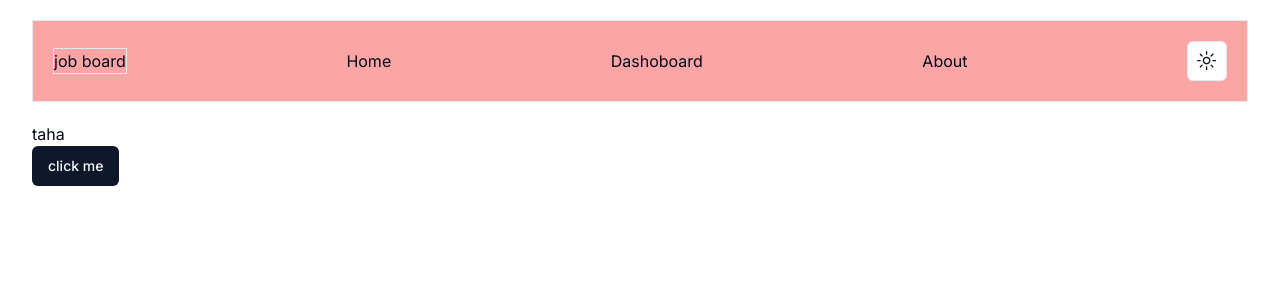
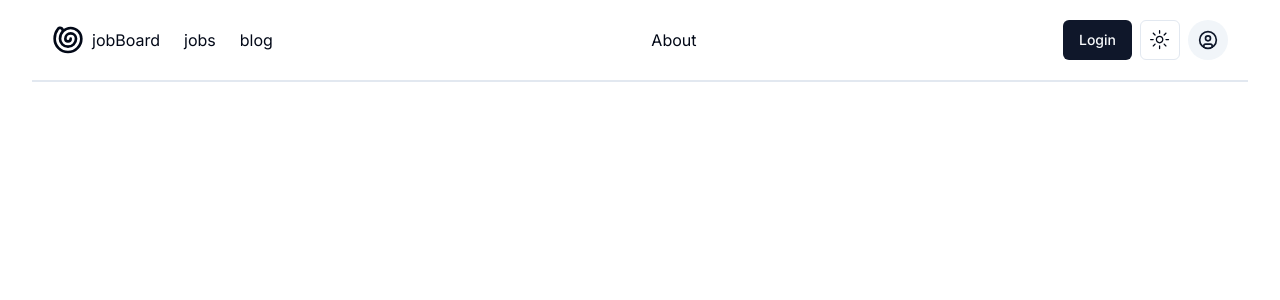
Before and after one commit to Mohamed-Taha-Essa/dj-job-board-microservice-app, a Next.js app in the folder frontend/: page / in a window 1280 px wide. Shown: the top 300 px of the page. Built offline with nearby package versions, Linux system fonts and the light colour scheme.

Commit message:
add dropdown menu &circle user

```diff
--- a/frontend/app/page.tsx
+++ b/frontend/app/page.tsx
@@ -4,8 +4,7 @@ export default function Home() {
   return (
     <div className="container">
       <Navbar></Navbar>
-      <h3>taha</h3>
-      <Button>click  me</Button>
+
     </div>
   );
 }
--- a/frontend/components/Navbar.tsx
+++ b/frontend/components/Navbar.tsx
@@ -1,23 +1,78 @@
 import Link from "next/link"
 import { ModeToggle } from "./DarkMode"
+import { Button } from "./ui/button"
+import { Shell } from "lucide-react"
+import { CircleUser } from "lucide-react"
+import {
+    DropdownMenu,
+    DropdownMenuContent,
+    DropdownMenuItem,
+    DropdownMenuLabel,
+    DropdownMenuSeparator,
+    DropdownMenuTrigger,
+  } from "@/components/ui/dropdown-menu"
+
 
 function Navbar(){
 
 
+
     return(
+
+
         <div>
-            <div className="flex items-center justify-between border my-5 p-5 bg-red-300">
-                <Link href='/' className="border">
-                    <span>job board</span>
-                </Link>
+            <div className="flex items-center justify-between border-b-2 py-5 px-5 bg-transparent ">
+               <div className="flex items-center">
+                    <Link  href='/'  className="flex gap-2 items-center" >
+                            <Shell className="w-8 h-8"/>
+                            <span>jobBoard</span>
+                    </Link>
+
+                    <Link className='mx-3 pl-3'   href='/jobs'>jobs </Link>
+
+                    <Link className='mx-3' href='/blog'>blog  </Link>
+               </div>
+
                 <Link href='/'>
-                    <span>Home</span>
-                </Link> <Link href='/'>
-                    <span>Dashoboard</span>
-                </Link> <Link href='/'>
                     <span>About</span>
                 </Link>
-                <ModeToggle></ModeToggle>
+
+                <div className="flex">
+                    <Button className="mr-2">
+                        <Link href='/'>
+                            Login
+                        </Link>
+                    </Button>
+
+                    <ModeToggle></ModeToggle>
+
+                    <div className="ml-2">
+
+                    <DropdownMenu>
+
+                        <DropdownMenuTrigger asChild>
+                            <Button variant="secondary" size='icon' className="rounded-full">
+                                < CircleUser className="h-5 w-5" />
+                                <span className="sr-only">Toggle user menu</span>
+                            </Button>
+                        </DropdownMenuTrigger>
+
+                            <DropdownMenuContent>
+                                <DropdownMenuLabel>My Account</DropdownMenuLabel>
+
+                                <DropdownMenuSeparator />
+
+                                <DropdownMenuItem>Profile</DropdownMenuItem>
+                                <DropdownMenuItem>Billing</DropdownMenuItem>
+                                <DropdownMenuItem>Team</DropdownMenuItem>
+                                <DropdownMenuItem>Subscription</DropdownMenuItem>
+
+                            </DropdownMenuContent>
+                        </DropdownMenu>
+
+
+                    </div>
+                </div>
             </div>
 
         </div>
@@ -25,7 +80,6 @@ function Navbar(){
     )
 
 
-
 }
 
 export default Navbar
--- a/frontend/package.json
+++ b/frontend/package.json
@@ -21,7 +21,8 @@
     "react": "^18",
     "react-dom": "^18",
     "tailwind-merge": "^2.5.2",
-    "tailwindcss-animate": "^1.0.7"
+    "tailwindcss-animate": "^1.0.7",
+    "zustand": "^5.0.1"
   },
   "devDependencies": {
     "@types/node": "^20",
```
Also changed, not shown: 1 other file (tests, documents, lock files or other folders).
